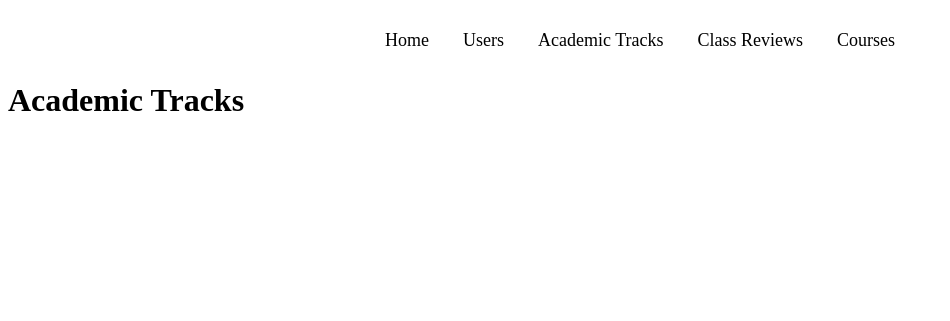
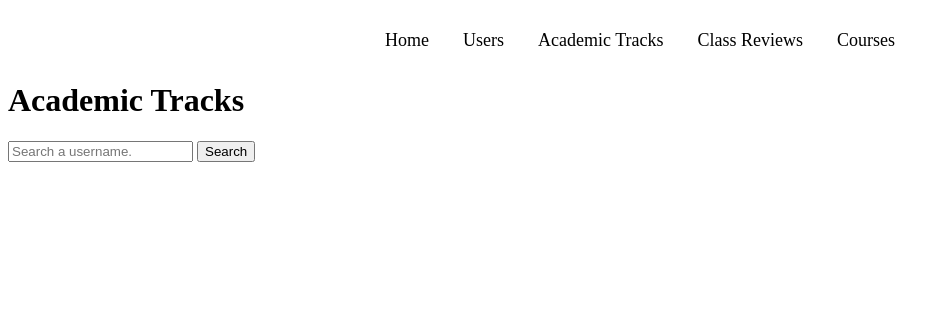
Before and after one commit to danayim03/cs412, a Django app: page /project/academictracks/ in a window 1280 px wide. Shown: the top 321 px of the page, without its empty margins (0-950 px from the left). Run offline with Django 5.2, Linux system fonts and the light colour scheme; data that the repository does not hold is empty.

Commit message:
Added a username search bar for Academic Tracks view.

```diff
--- a/project/templates/project/academictrack_list.html
+++ b/project/templates/project/academictrack_list.html
@@ -4,6 +4,13 @@
 
 {% block content %}
 <h1>Academic Tracks</h1>
+
+<!-- Search Bar for usernames -->
+<form action="{% url 'academictrack_list' %}" method="GET">
+    <input type="search" name="user_search" placeholder="Search a username." aria-label="Search">
+    <button type="submit">Search</button>
+</form>
+
 <ul>
     {% for track in academic_tracks %}
         <li>
--- a/project/views.py
+++ b/project/views.py
@@ -40,6 +40,16 @@ class AcademicTrackListView(ListView):
     model = AcademicTrack
     template_name = 'project/academictrack_list.html'
     context_object_name = 'academic_tracks'
+
+    def get_queryset(self):
+        queryset = super().get_queryset()
+        search_query = self.request.GET.get('user_search', '')
+        if search_query:
+            # Allows searching by author username
+            queryset = queryset.filter(
+                Q(user__username__icontains=search_query)
+            )
+        return queryset
 
 
 class AcademicTrackDetailView(DetailView):
```
